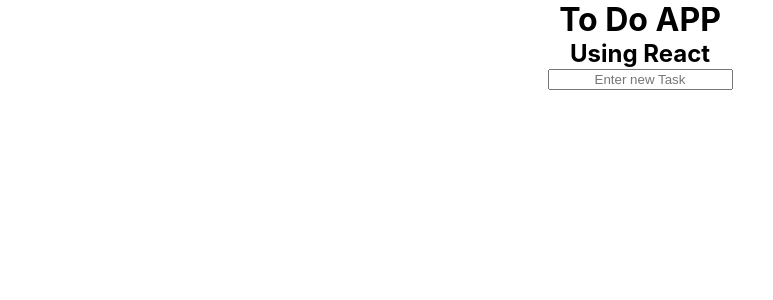
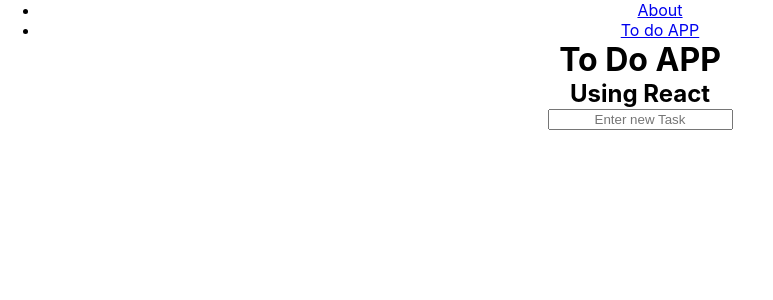
Before and after one commit to MacCrazyman/to-do-react, a React (Create React App) app: page / in a window 1280 px wide. Shown: the top 300 px of the page, without its empty margins (0-773 px from the left). Built offline with nearby package versions, Linux system fonts and the light colour scheme.

Commit message:
Organize elements in routes

```diff
--- a/src/App.js
+++ b/src/App.js
@@ -1,64 +1,24 @@
-import { useState } from 'react';
-// import { Route } from 'react-router-dom';
+import {
+  Link, Outlet,
+} from 'react-router-dom';
 import './App.css';
-import TaskItem from './task';
 
 function App() {
-  const checkLocalStorage = () => {
-    if (localStorage.toDoList == null) return [];
-    return JSON.parse(localStorage.getItem('toDoList'));
-  };
+  return (
+    <div className="App">
+      <nav>
+        <ul>
+          <li>
+            <Link to="/about"> About</Link>
+          </li>
+          <li>
+            <Link to="/">To do APP</Link>
+          </li>
+        </ul>
+      </nav>
 
-  const [toDoList, changeList] = useState(checkLocalStorage);
-
-  const saveStorage = () => {
-    localStorage.setItem('toDoList', JSON.stringify(toDoList));
-  };
-
-  const newTask = (e) => {
-    if (e.keyCode !== 13) return;
-    changeList([...toDoList, { task: e.target.value, done: false, id: toDoList.length }]);
-    e.target.value = '';
-  };
-
-  const toggleCheck = (id) => {
-    const tempArray = [...toDoList];
-    tempArray[id].done = !tempArray[id].done;
-    changeList([...tempArray]);
-  };
-
-  const removeTask = (id) => {
-    let tempArray = [...toDoList];
-    tempArray = tempArray.filter((item) => item.id !== id);
-    tempArray = tempArray.map((item, index) => ({
-      ...item,
-      id: index,
-    }));
-    changeList([...tempArray]);
-  };
-
-  saveStorage();
-
-  return (
-  // <Route path="/">
-
-    <div className="App">
-      <div className="header">
-        <h1>
-          To Do APP
-        </h1>
-        <h2>
-          Using React
-        </h2>
-      </div>
-      <div className="appContainer">
-        <input type="text" placeholder="Enter new Task" onKeyDown={newTask} />
-        <ul className="taskList">
-          <TaskItem list={toDoList} checkmark={toggleCheck} delete={removeTask} />
-        </ul>
-      </div>
+      <Outlet />
     </div>
-  // </Route>
   );
 }
 
--- a/src/index.js
+++ b/src/index.js
@@ -5,14 +5,17 @@
 import App from './App';
 import About from './pages/about';
 import ErrorPage from './pages/notFound';
+import ToDoApp from './pages/ToDoApp';
 
 ReactDOM.render(
   <React.StrictMode>
     <BrowserRouter>
       <Routes>
-        <Route path="/" element={<App />} />
-        <Route path="about" element={<About />} />
-        <Route path="*" element={<ErrorPage />} />
+        <Route path="/" element={<App />}>
+          <Route index element={<ToDoApp />} />
+          <Route path="about" element={<About />} />
+          <Route path="*" element={<ErrorPage />} />
+        </Route>
       </Routes>
     </BrowserRouter>
   </React.StrictMode>,
--- /dev/null
+++ b/src/pages/ToDoApp.js
@@ -0,0 +1,59 @@
+import { useState } from 'react';
+import TaskItem from './task';
+
+const ToDoApp = () => {
+  const checkLocalStorage = () => {
+    if (localStorage.toDoList == null) return [];
+    return JSON.parse(localStorage.getItem('toDoList'));
+  };
+
+  const [toDoList, changeList] = useState(checkLocalStorage);
+
+  const saveStorage = () => {
+    localStorage.setItem('toDoList', JSON.stringify(toDoList));
+  };
+
+  const newTask = (e) => {
+    if (e.keyCode !== 13) return;
+    changeList([...toDoList, { task: e.target.value, done: false, id: toDoList.length }]);
+    e.target.value = '';
+  };
+
+  const toggleCheck = (id) => {
+    const tempArray = [...toDoList];
+    tempArray[id].done = !tempArray[id].done;
+    changeList([...tempArray]);
+  };
+
+  const removeTask = (id) => {
+    let tempArray = [...toDoList];
+    tempArray = tempArray.filter((item) => item.id !== id);
+    tempArray = tempArray.map((item, index) => ({
+      ...item,
+      id: index,
+    }));
+    changeList([...tempArray]);
+  };
+
+  saveStorage();
+  return (
+    <div>
+      <div className="header">
+        <h1>
+          To Do APP
+        </h1>
+        <h2>
+          Using React
+        </h2>
+      </div>
+      <div className="appContainer">
+        <input type="text" placeholder="Enter new Task" onKeyDown={newTask} />
+        <ul className="taskList">
+          <TaskItem list={toDoList} checkmark={toggleCheck} delete={removeTask} />
+        </ul>
+      </div>
+    </div>
+  );
+};
+
+export default ToDoApp;
```
Also changed, not shown: src/pages/task.js (renamed from src/task.js).
